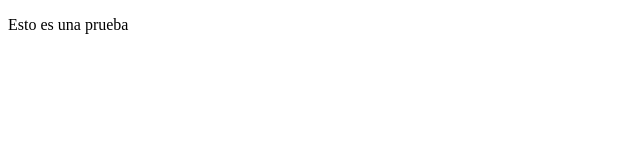
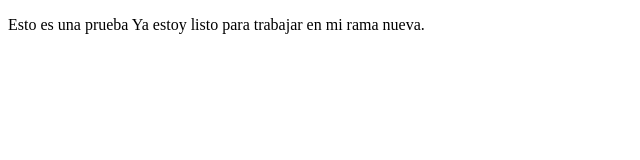
Before and after one commit to lroperod/repositorio-prueba, a plain HTML site: page index.html in a window 1280 px wide. Shown: the whole page, without its empty margins (0-640 px from the left). Drawn offline with Linux system fonts and the light colour scheme.

```diff
--- a/index.html
+++ b/index.html
@@ -9,7 +9,9 @@
 </head>
 
 <body>
-  <p>Esto es una prueba</p>
+  <p>Esto es una prueba
+    Ya estoy listo para trabajar en mi rama nueva.
+  </p>
 </body>
 
 </html>
```
